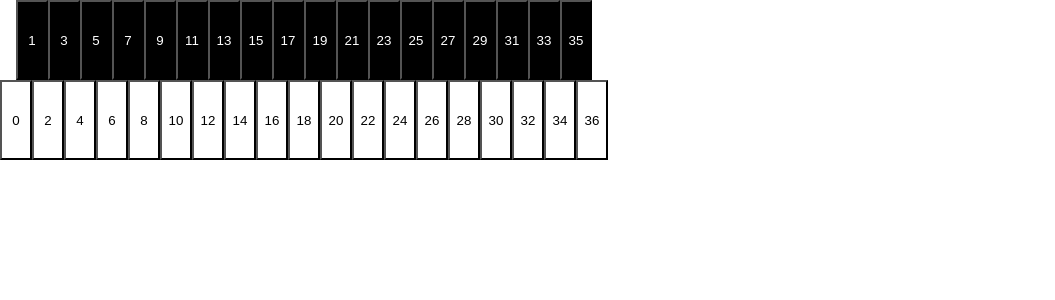
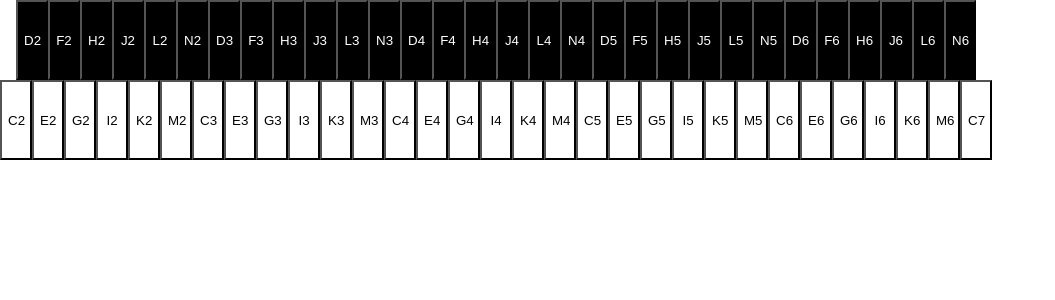
Before and after one commit to OoDeLally/my-edo, a React (Create React App) app: page / in a window 1280 px wide. Shown: the top 300 px of the page, without its empty margins (0-1055 px from the left). Built offline with nearby package versions, Linux system fonts and the light colour scheme.

Commit message:
Everything is changeable

```diff
--- a/src/App.tsx
+++ b/src/App.tsx
@@ -3,14 +3,36 @@ import classNames from 'classnames';
 import './App.css';
 
 
+const OCTAVE_DIVISIONS = 12;
+const BASE_FREQUENCY = 16.35;
+const BASE_NOTE = 'C';
+
+const INTERVAL_FACTOR = Math.pow(2, 1 / OCTAVE_DIVISIONS);
 
 
-const INTERVAL_FACTOR = Math.pow(2, 1 / 12);
+const getNoteName = (intervalNum: number) => {
+  const octaveNum = Math.floor(intervalNum / OCTAVE_DIVISIONS);
+  const note = String.fromCharCode(BASE_NOTE.charCodeAt(0) + (intervalNum % OCTAVE_DIVISIONS));
+  return `${note}${octaveNum}`;
+};
+
+const getIntervalNum = (note: string) => {
+  const octaveNum = +note[1];
+  const letter = note[0];
+  const rest = letter.charCodeAt(0) - BASE_NOTE.charCodeAt(0);
+  return OCTAVE_DIVISIONS * octaveNum + rest;
+};
+
+const getFrequency = (note: string) => {
+  return BASE_FREQUENCY * Math.pow(INTERVAL_FACTOR, getIntervalNum(note));
+}
+
+
 
 const audioContext = new window.AudioContext();
 
 
-const NoteKey: React.FC<NoteKeyProps> = ({ baseFrequency, ton }) => {
+const NoteKey: React.FC<NoteKeyProps> = ({ note }) => {
   const [isPlaying, setIsPlaying] = useState(false);
   const gainNode = useMemo(
     () => {
@@ -24,11 +46,11 @@ const NoteKey: React.FC<NoteKeyProps> = ({ baseFrequency, ton }) => {
   useEffect(
     () => {
       const osc = audioContext.createOscillator();
-      osc.frequency.value = baseFrequency * Math.pow(INTERVAL_FACTOR, ton);
+      osc.frequency.value = getFrequency(note);
       osc.connect(gainNode);
       osc.start();
     },
-    [ baseFrequency, ton, gainNode],
+    [note, gainNode],
   );
   const start = useCallback(() => {
     audioContext.resume();
@@ -39,7 +61,6 @@ const NoteKey: React.FC<NoteKeyProps> = ({ baseFrequency, ton }) => {
     gainNode.gain.setTargetAtTime(0, audioContext.currentTime, 0.05);
     setIsPlaying(false);
   }, [gainNode, setIsPlaying]);
-
   return (
     <button
       className={classNames('note-key', isPlaying && 'playing')}
@@ -47,30 +68,38 @@ const NoteKey: React.FC<NoteKeyProps> = ({ baseFrequency, ton }) => {
       onMouseOut={stop}
       onMouseUp={stop}
     >
-      {ton}
+      {note}
     </button>
   );
 }
 
 interface NoteKeyProps {
-  baseFrequency: number;
-  ton: number;
+  note: string;
 }
 
 
 
 export default () => {
-
-  const baseFreq = 440;
-  const octaveCount = 3;
+  const intervalCountOffset = OCTAVE_DIVISIONS * 2; // 3 octaves;
+  const octaveCount = 5;
 
   const whiteNotes = [];
-  for (let t = 0; t < 12 * octaveCount + 1; t += 2) {
-    whiteNotes.push(<NoteKey key={t} baseFrequency={baseFreq} ton={t} />);
+  {
+    const end = intervalCountOffset + OCTAVE_DIVISIONS * octaveCount + 1;
+    for (let d = intervalCountOffset; d < end; d += 2) {
+      whiteNotes.push(
+        <NoteKey key={d} note={getNoteName(d)} />
+      );
+    }
   }
   const blackNotes = [];
-  for (let t = 1; t < 12 * octaveCount; t += 2) {
-    blackNotes.push(<NoteKey key={t} baseFrequency={baseFreq} ton={t} />);
+  {
+    const end = intervalCountOffset + OCTAVE_DIVISIONS * octaveCount;
+    for (let d = intervalCountOffset + 1; d < end; d += 2) {
+      blackNotes.push(
+        <NoteKey key={d} note={getNoteName(d)} />
+      );
+    }
   }
 
   return (
```
